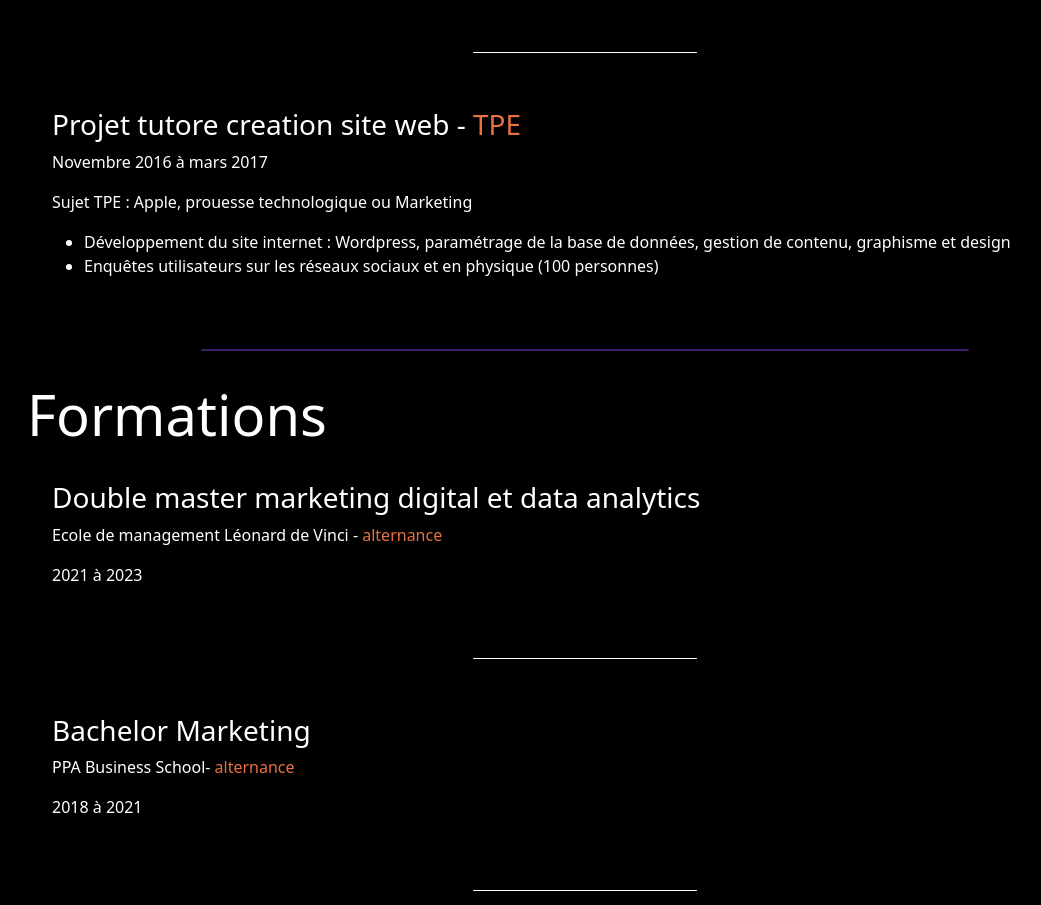
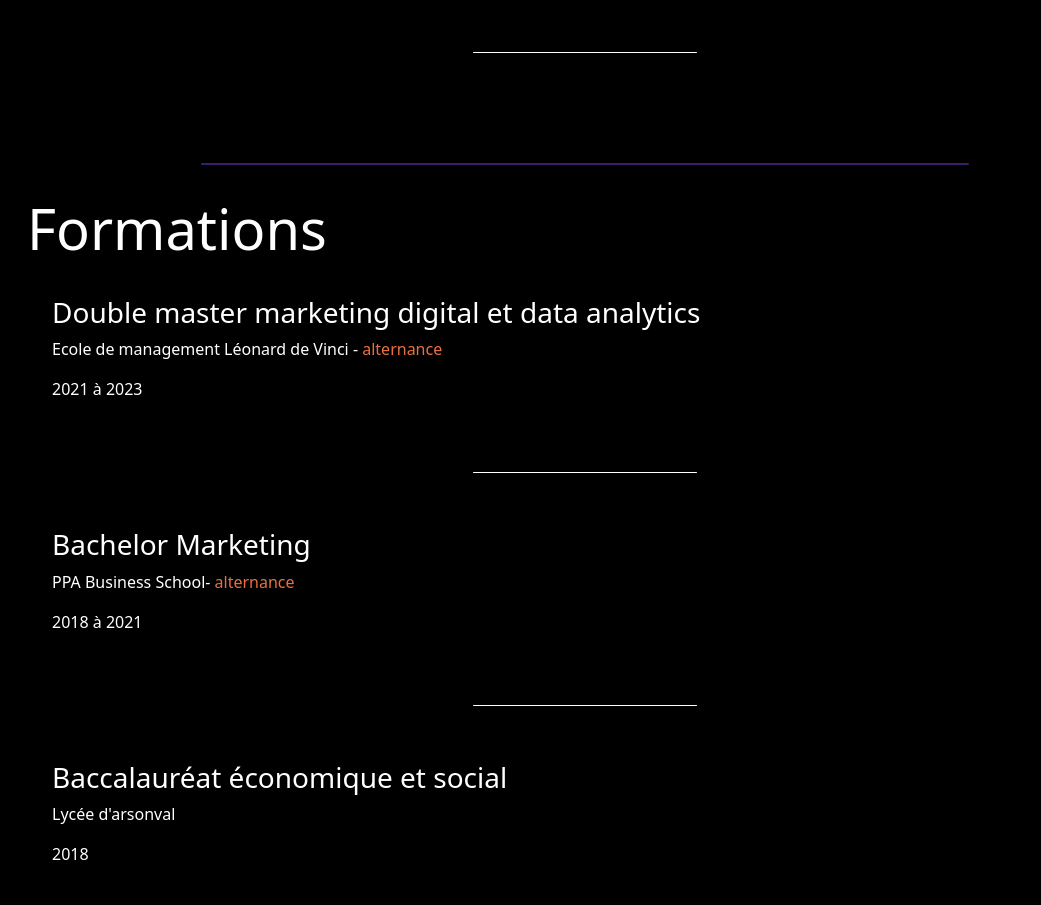
Before and after one commit to nathanguedj/nathanguedj.github.io, a plain HTML site: page index.html in a window 1280 px wide. Shown: the part 2809-3714 px from the top of the page, without its empty margins (55-1096 px from the left). Drawn offline with nearby package versions, Linux system fonts and the light colour scheme.

Commit message:
Update index.html

```diff
--- a/index.html
+++ b/index.html
@@ -162,21 +162,6 @@
                         <div class="order-md-1 col-12 col-md-auto text-center mb-4 mb-md-0">
 
                         </div>
-                        <div class="col-12 col-md">
-                            <div class="col">
-                                <h3>Projet tutore creation site web - <span>TPE</span></h3>
-                                <p>Novembre 2016 à mars 2017</p>
-                                <p>Sujet TPE : Apple, prouesse technologique ou Marketing</p>
-                                <ul>
-                                    <li>Développement du site internet : Wordpress, paramétrage de la base de données, gestion
-                                        de
-                                        contenu,
-                                        graphisme et design
-                                    </li>
-                                    <li>Enquêtes utilisateurs sur les réseaux sociaux et en physique (100 personnes)</li>
-                                </ul>
-                            </div>
-                        </div>
                     </div>
                 </div>
             </section>
```
